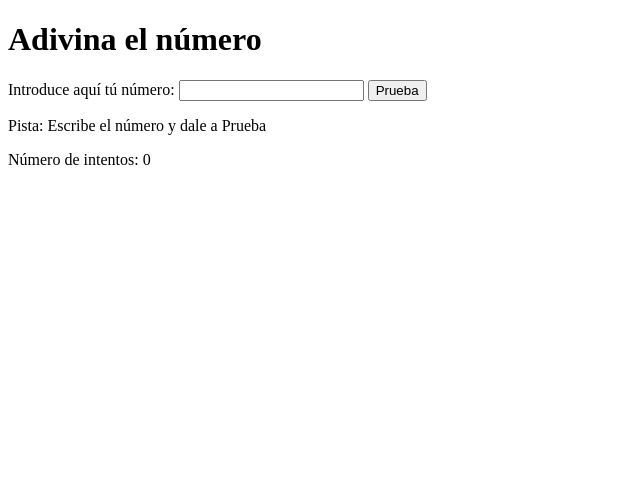
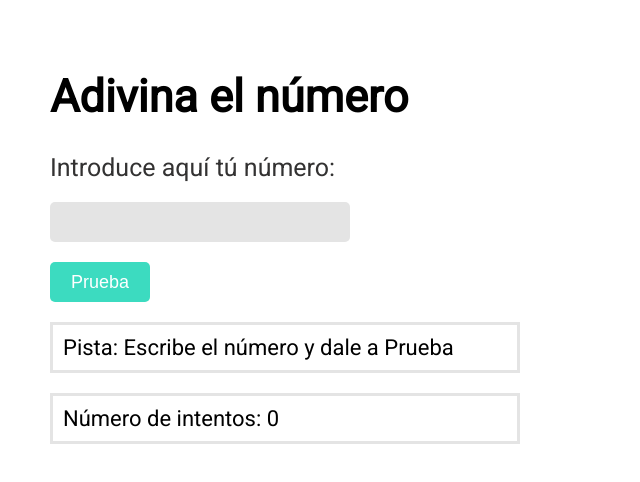
Before and after one commit to Adalab/modulo-2-evaluacion-intermedia-MartaRodriguezOnis, a plain HTML site: page index.html in a window 1280 px wide. Shown: the whole page, without its empty margins (0-640 px from the left). Drawn offline with Linux system fonts and the light colour scheme.

Commit message:
Add Styles in CSS

```diff
--- a/css/main.css
+++ b/css/main.css
@@ -0,0 +1,58 @@
+* {
+  box-sizing: border-box;
+  margin: 0;
+  padding: 0;
+}
+:root {
+  font-family: "Roboto", sans-serif;
+  --color-paragraph: #333232;
+  --color-border: #e4e4e4;
+  --color-btn: #3cdbc0;
+  --color-white: #ffffff;
+}
+
+.title {
+  padding-top: 70px;
+  padding-left: 50px;
+  font-size: 45px;
+  text-transform: ;
+}
+.form {
+  display: flex;
+  flex-direction: column;
+  padding-top: 30px;
+  padding-left: 50px;
+}
+.form__label {
+  font-size: 25px;
+  color: var(--color-paragraph);
+  padding-bottom: 20px;
+}
+.form__imput {
+  background-color: var(--color-border);
+  padding-left: 20px;
+  border-radius: 5px;
+  border: none;
+  width: 300px;
+  height: 40px;
+  margin-bottom: 20px;
+}
+.form__btn {
+  font-size: 18px;
+  background-color: var(--color-btn);
+  color: var(--color-white);
+  border-radius: 5px;
+  border: none;
+  width: 100px;
+  height: 40px;
+  margin-bottom: 20px;
+}
+.form__paragraph {
+  font-size: 22px;
+  padding-left: 10px;
+  padding-top: 10px;
+  padding-bottom: 10px;
+  margin-bottom: 20px;
+  border: solid 3px var(--color-border);
+  width: 470px;
+}
--- a/index.html
+++ b/index.html
@@ -5,6 +5,9 @@
     <meta charset="UTF-8">
     <meta http-equiv="X-UA-Compatible" content="IE=edge">
     <meta name="viewport" content="width=device-width, initial-scale=1.0">
+    <link rel="preconnect" href="https://fonts.googleapis.com">
+    <link rel="preconnect" href="https://fonts.gstatic.com" crossorigin>
+    <link href="https://fonts.googleapis.com/css2?family=Roboto&display=swap" rel="stylesheet">
     <link rel="stylesheet" href="./css/main.css">
     <link rel="icon" href="./images/babyyoda.png" />
 
@@ -12,14 +15,14 @@
 </head>
 
 <body>
-    <main>
-        <h1>Adivina el número</h1>
-        <form action="">
-            <label for="number">Introduce aquí tú número:</label>
-            <input type="number" id="number" name="number" class="js_numberInput">
-            <button class="js_testButton">Prueba</button>
-            <p class="js_clueParagraph">Pista: Escribe el número y dale a Prueba</p>
-            <p class="js_attemptParagraph">Número de intentos: 0</p>
+    <main class="main">
+        <h1 class="title">Adivina el número</h1>
+        <form class="form" action="">
+            <label for="number" class="form__label">Introduce aquí tú número:</label>
+            <input type="number" id="number" name="number" class="form__imput js_numberInput">
+            <button class="form__btn js_testButton">Prueba</button>
+            <p class="form__paragraph js_clueParagraph">Pista: Escribe el número y dale a Prueba</p>
+            <p class="form__paragraph js_attemptParagraph">Número de intentos: 0</p>
         </form>
     </main>
 
```
